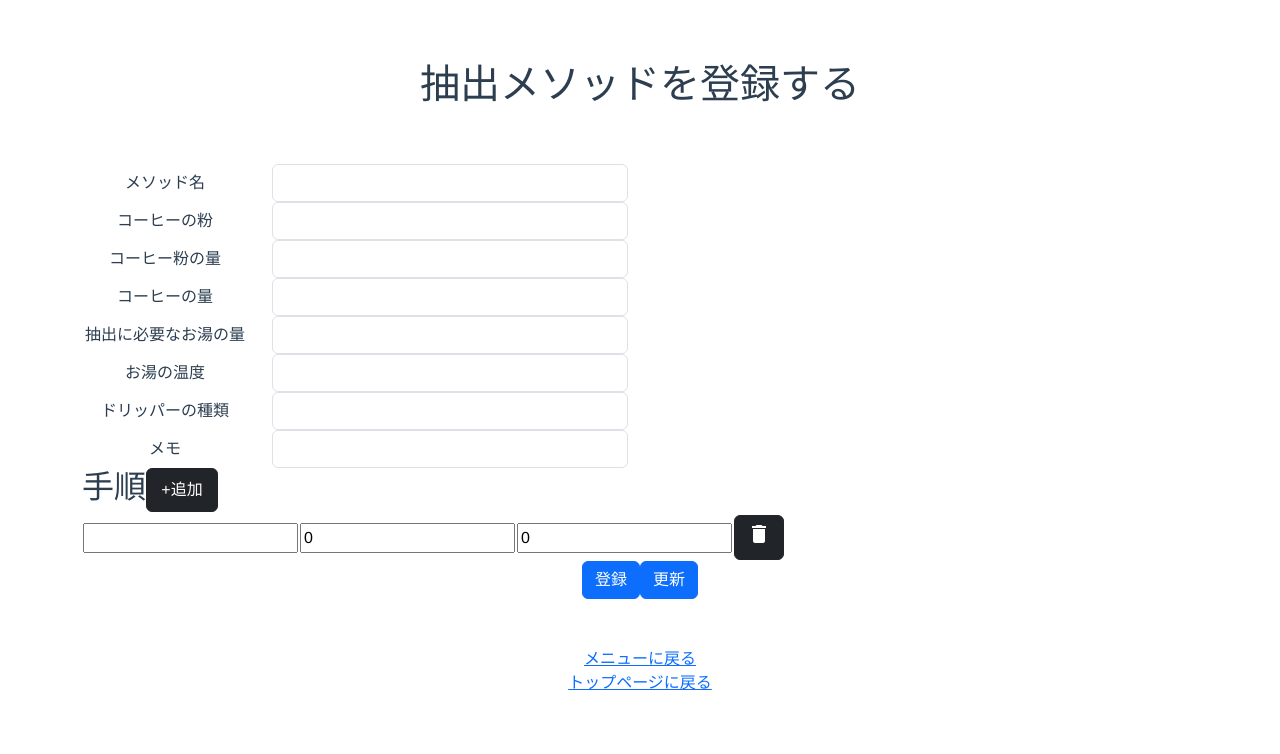
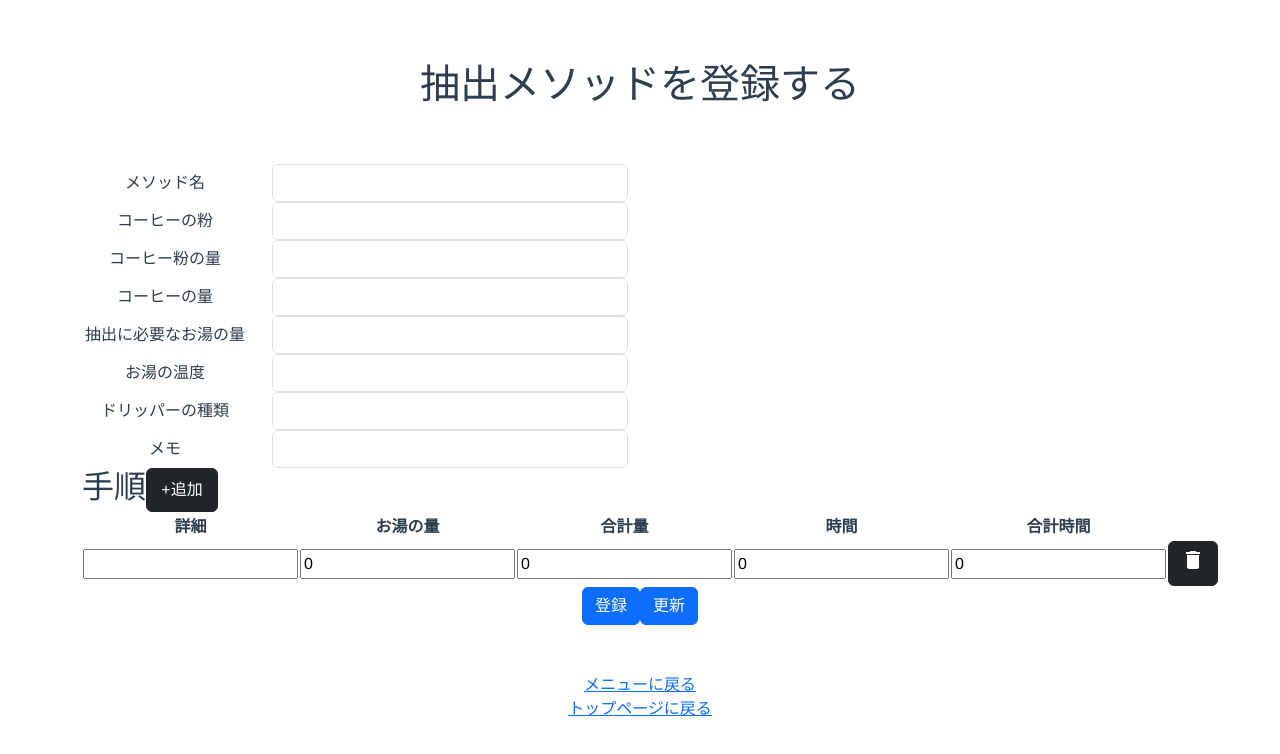
Before and after one commit to tsukasa-hash/coffee_vue_app, a Vue app: page /method_register in a window 1280 px wide. Shown: the top 754 px of the page. Built offline with nearby package versions, Linux system fonts and the light colour scheme.

Commit message:
手順の時間をタイマーに渡す機能を追加

```diff
--- a/src/components/BrewingViewer.vue
+++ b/src/components/BrewingViewer.vue
@@ -1,10 +1,8 @@
 <template>
   <div
-    style="width: 780px"
+    style="width: 300px"
   >
-    <h1 style="border-top: 1px solid #ddd" />
-    <br>
-    {{ selectedMethod.methodName }}
+    <p>{{ time }}</p>
     <br>
     {{ minutes }} : {{ seconds }}
     <br>
@@ -41,6 +39,10 @@ import { NormalTimerController } from "./timer/controller/TimerController";
 export default defineComponent({
   props: {
     selectedMethod: Method,
+    time: {
+      type: Number,
+      default: 0,
+    },
   },
   data(): { timerFSM: TimerFSM | null, controller: NormalTimerController, method: Method | null
   , minutes: string, seconds: string, disabledStartButton: boolean, disabledStopButton: boolean
@@ -56,6 +58,25 @@ export default defineComponent({
       disabledResetButton: true,
     };
   },
+  watch: {
+    time: {
+      handler(newVal: number) {
+        if (this.timerFSM) {
+          console.log(`Time changed to: ${newVal}`);
+          // FIXME:カプセル化でタイマーの扱いをFSM？で1本化したい。
+          this.timerFSM.setInitialTime(newVal);
+          this.timerFSM.initialize(); // タイマーを初期化
+          console.log(`TimerFSM initial time set to: ${this.timerFSM.getInitialTime()}`);
+
+          // 画面上の時間も更新
+          this.minutes = this.timerFSM.getMinutes();
+          this.seconds = this.timerFSM.getSeconds();
+        }
+      },
+      immediate: true,
+    },
+  },
+
   created() {
     // mountedではコンパイルに通らない
     // TODO：初期値を外部から取得する。timerは抽出手順配列から順番に取得する。
@@ -73,8 +94,8 @@ export default defineComponent({
   },
   mounted() {
     this.timerFSM = new TimerFSM(this.controller);
-    this.timerFSM.setInitialTime(10);
-    // TODO：setInitialTimeをすると画面上の値も初期化するようにしたい
+    this.timerFSM.setInitialTime(this.time); // 初期時間を設定
+    // TODO:setInitialTimeをすると画面上の値も初期化するようにしたい
     this.timerFSM.initialize();
     this.minutes = this.timerFSM?.getMinutes() || "00";
     this.seconds = this.timerFSM?.getSeconds() || "00";
--- a/src/components/MethodDetailViewer.vue
+++ b/src/components/MethodDetailViewer.vue
@@ -75,14 +75,37 @@
         <h2 style="text-align: left;padding-right: 10px">
           手順
         </h2>
-        <button
+        <BrewingViewer :time="initialTime" />
+        <!-- <button
           class="btn btn-dark"
-          style="width: 72px; height: 44px;"
+          style="width: 100px; height: 44px;"
         >
+          <span class="material-icons">
+            coffee_maker
+          </span>
           DRIP
-        </button>
+        </button> -->
+        <router-link to="/brewing">
+          <button
+            class="btn btn-dark"
+            style="width: 100px; height: 44px;"
+          >
+            <span class="material-icons">
+              coffee_maker
+            </span>
+            DRIP
+          </button>
+        </router-link>
       </div>
       <table>
+        <thead>
+          <tr>
+            <th>詳細</th>
+            <th />
+            <th>合計</th>
+            <th />
+          </tr>
+        </thead>
         <tbody
           v-for="(step, index)
             in
@@ -97,7 +120,7 @@
               {{ step.time }}秒
             </td>
             <td style="text-align: right">
-              {{ step.totaltime }}秒
+              {{ step.totalTime }}秒
             </td>
           </tr>
           <tr>
@@ -106,22 +129,56 @@
               {{ step.amount }}ml
             </td>
             <td style="text-align: right">
-              {{ step.totalamount }}ml
+              {{ step.totalAmount }}ml
             </td>
           </tr>
         </tbody>
       </table>
     </div>
+    <p>
+      <!-- {{ selectedMethod.procedure[0] }} -->
+      selectedMethod.procedure[0]:
+      {{ selectedMethod.procedure[0]?.time }}
+      initialTime:
+      {{ initialTime }}
+    </p>
   </div>
 </template>
 <script lang="ts">
 import { defineComponent } from "vue";
 import Method from "./method/Method";
+import BrewingViewer from "./BrewingViewer.vue";
+import Procedure from "./method/Procedure";
 
 export default defineComponent({
   name: "MethodDetailViewer",
+  components: { BrewingViewer },
   props: {
     selectedMethod: Method,
   },
+  data(): {
+    initialTime: number,
+    method: Method | undefined,
+  } {
+    return {
+      initialTime: 0,
+      method: new Method(),
+    };
+  },
+  watch: {
+    selectedMethod() {
+      this.method = this.selectedMethod ? this.selectedMethod : new Method();
+      // FIXME:処理をきれいにしたい。initilaTimeの変数が必要なのか。
+      // TODO:タイマーが終わったら次の手順に進みタイマーを実行する。
+      const rawProcedure = this.method.getProcedure();
+      const procedure: Procedure[] = rawProcedure.map((p) => Object.assign(new Procedure("", 0, 0), p));
+      const step1: Procedure = procedure[0];
+      const time: number = Number(step1.getTime());
+      this.initialTime = time;
+    },
+  },
+  mounted() {
+    this.method = this.selectedMethod;
+  },
 });
 </script>
--- a/src/components/MethodListViewer.vue
+++ b/src/components/MethodListViewer.vue
@@ -6,6 +6,9 @@
 
     <router-link to="/method_register">
       <!-- 抽出を登録する -->
+      <span class="material-icons">
+        coffee
+      </span>
       <img
         src="../assets/Icon Button.svg"
         alt="登録アイコン"
@@ -104,7 +107,7 @@
       <MethodDetailViewer
         :selected-method="selectedMethod"
       />
-      <UserConfirmDialog />
+      <!-- <UserConfirmDialog /> -->
     </div>
     <br>
   </div>
@@ -117,13 +120,13 @@ import {
 import Method from "./method/Method";
 import MethodDetailViewer from "./MethodDetailViewer.vue";
 import { db } from "../firebase";
-import UserConfirmDialog from "./dialog/UserConfirmDialog.vue";
+// import UserConfirmDialog from "./dialog/UserConfirmDialog.vue";
 // import BrewingViewerVue from "./BrewingViewer.vue";
 
 export default defineComponent({
   components: {
     MethodDetailViewer,
-    UserConfirmDialog,
+    // UserConfirmDialog,
     // BrewingViewerVue,
   },
   data(): { methods: Method[] | null
@@ -175,11 +178,12 @@ export default defineComponent({
         let m = new Method();
         m = Object.assign(m, document.data());
         m.setId(document.id);
-        console.log(document.id);
 
         return m;
       });
     },
+    // TODO: 削除の確認ダイアログを表示する
+    // TODO:削除したときに画面で見えないようにする
     async deleteMethod(methodId: string) {
       try {
         await deleteDoc(doc(db, "method", methodId));
--- a/src/components/MethodRegister.vue
+++ b/src/components/MethodRegister.vue
@@ -167,6 +167,16 @@
                 </button>
               </div>
               <table>
+                <thead>
+                  <tr>
+                    <th>詳細</th>
+                    <th>お湯の量</th>
+                    <th>合計量</th>
+                    <th>時間</th>
+                    <th>合計時間</th>
+                    <th />
+                  </tr>
+                </thead>
                 <tbody>
                   <tr
                     v-for="(row, index) in rows"
@@ -186,7 +196,19 @@
                     </td>
                     <td>
                       <input
+                        v-model="row.totalAmount"
+                        type="text"
+                      >
+                    </td>
+                    <td>
+                      <input
                         v-model="row.time"
+                        type="text"
+                      >
+                    </td>
+                    <td>
+                      <input
+                        v-model="row.totalTime"
                         type="text"
                       >
                     </td>
@@ -256,7 +278,11 @@ export default defineComponent({
     isSuccess: boolean,
     message: string,
     procedures: Procedure[],
-    rows: { description: string, amount: number, time: number }[]
+    rows: { description: string
+    , amount: number
+    , totalAmount: number
+    , time: number
+    , totalTime: number }[]
   } {
     return {
       methodName: "",
@@ -274,11 +300,17 @@ export default defineComponent({
       message: "",
       procedures: [],
       rows: [
-        { description: "", amount: 0, time: 0 },
+        {
+          description: "", amount: 0, totalAmount: 0, time: 0, totalTime: 0,
+        },
       ],
     };
   },
+  // TODO:合計を自動で計算する
+  // TODO:詳細をプルダウンで選択できるようにする
   methods: {
+    // TODO:登録の確認ダイアログを表示する
+    // TODO:登録が完了すると画面をクリアするか、確認画面を表示する
     async registerForFirestore() {
       try {
         await addDoc(collection(db, "method"), {
@@ -292,8 +324,10 @@ export default defineComponent({
           memo: this.memo,
           procedure: this.rows.map((row) => ({
             description: row.description,
+            amount: row.amount,
+            totalAmount: row.totalAmount,
             time: row.time,
-            amount: row.amount,
+            totalTime: row.totalTime,
           })),
         });
         console.log("{$doc.id} added successfully!");
@@ -302,7 +336,9 @@ export default defineComponent({
       }
     },
     createRow() {
-      this.rows.push({ description: "", amount: 0, time: 0 });
+      this.rows.push({
+        description: "", amount: 0, totalAmount: 0, time: 0, totalTime: 0,
+      });
     },
     deleteRow(index: number) {
       this.rows.splice(index, 1);
```
